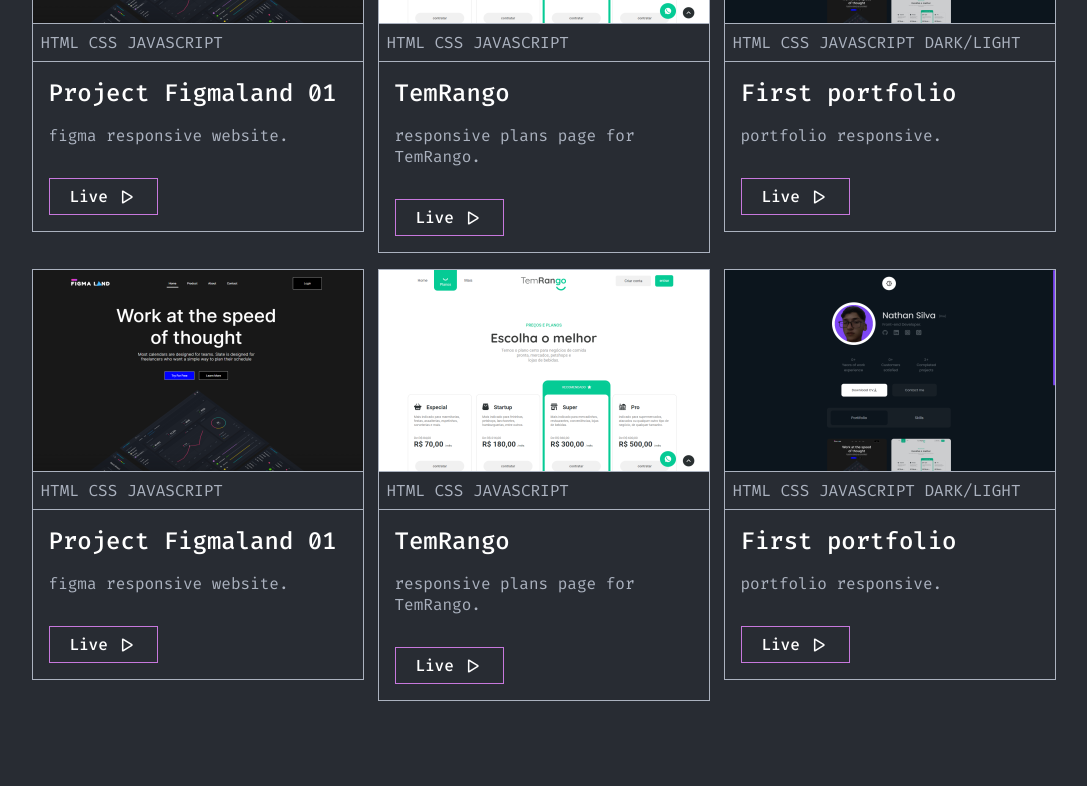
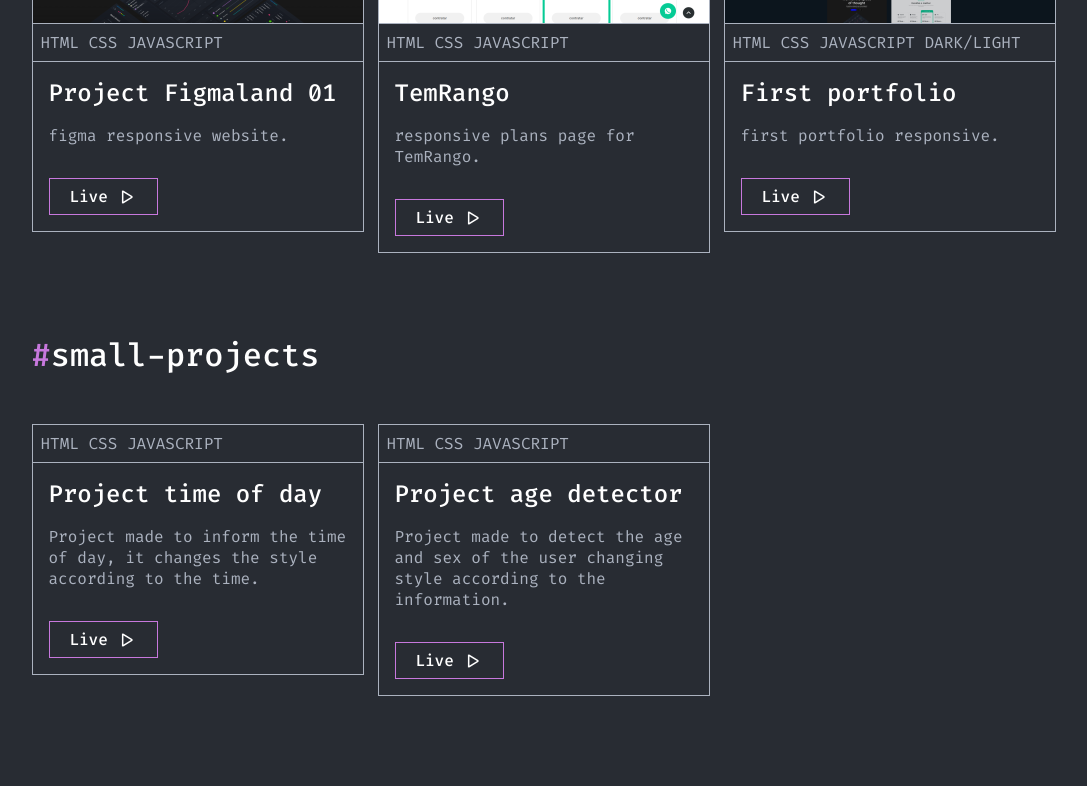
Before and after one commit to bynathan/myportfolio, an Angular app: page /projects in a window 1280 px wide. Shown: the part 520-1306 px from the top of the page, without its empty margins (96-1183 px from the left). Built offline with nearby package versions, Linux system fonts and the light colour scheme.

Commit message:
New list template for small and completed projects.

```diff
--- a/src/app/projects/project-small/project-small.template.ts
+++ b/src/app/projects/project-small/project-small.template.ts
@@ -1,44 +1,16 @@
 export const ProjectSmallList = [
   {
     techList: 'HTML CSS JAVASCRIPT',
-    name: 'Project Figmaland 01',
-    desc: 'figma responsive website.',
-    classButton: 'github',
-    href: 'https://bynathan.github.io/project-figmaland-001/'
+    name: 'Project time of day',
+    desc: 'Project made to inform the time of day, it changes the style according to the time.',
+    classButton: 'live',
+    href: 'https://bynathan.github.io/project-time-of-day/'
   },
   {
     techList: 'HTML CSS JAVASCRIPT',
-    name: 'TemRango',
-    desc: 'responsive plans page for TemRango.',
+    name: 'Project age detector',
+    desc: 'Project made to detect the age and sex of the user changing style according to the information.',
     classButton: 'live',
-    href: 'https://github.com/bynathan/app-delivery-cod3r'
-  },
-  {
-    techList: 'HTML CSS JAVASCRIPT DARK/LIGHT',
-    name: 'First portfolio',
-    desc: 'portfolio responsive.',
-    classButton: 'github',
-    href: 'bynathan.github.io/portfolio/'
-  },
-  {
-    techList: 'HTML CSS JAVASCRIPT',
-    name: 'Project Figmaland 01',
-    desc: 'figma responsive website.',
-    classButton: 'live',
-    href: 'https://bynathan.github.io/project-figmaland-001/'
-  },
-  {
-    techList: 'HTML CSS JAVASCRIPT',
-    name: 'TemRango',
-    desc: 'responsive plans page for TemRango.',
-    classButton: 'live',
-    href: 'https://github.com/bynathan/app-delivery-cod3r'
-  },
-  {
-    techList: 'HTML CSS JAVASCRIPT DARK/LIGHT',
-    name: 'First portfolio',
-    desc: 'portfolio responsive.',
-    classButton: 'live',
-    href: 'bynathan.github.io/portfolio/'
+    href: 'https://bynathan.github.io/project-age-detector/'
   },
  ]
--- a/src/app/projects/project/project.template.ts
+++ b/src/app/projects/project/project.template.ts
@@ -19,32 +19,8 @@
     imgName: 'projectimagefirstportfolio',
     techList: 'HTML CSS JAVASCRIPT DARK/LIGHT',
     name: 'First portfolio',
-    desc: 'portfolio responsive.',
+    desc: 'first portfolio responsive.',
     classButton: 'live',
-    href: 'bynathan.github.io/portfolio/'
-  },
-  {
-    imgName: 'projectimagefigmaland01',
-    techList: 'HTML CSS JAVASCRIPT',
-    name: 'Project Figmaland 01',
-    desc: 'figma responsive website.',
-    classButton: 'live',
-    href: 'https://bynathan.github.io/project-figmaland-001/'
-  },
-  {
-    imgName: 'projectimagetemrango',
-    techList: 'HTML CSS JAVASCRIPT',
-    name: 'TemRango',
-    desc: 'responsive plans page for TemRango.',
-    classButton: 'live',
-    href: 'https://github.com/bynathan/app-delivery-cod3r'
-  },
-  {
-    imgName: 'projectimagefirstportfolio',
-    techList: 'HTML CSS JAVASCRIPT DARK/LIGHT',
-    name: 'First portfolio',
-    desc: 'portfolio responsive.',
-    classButton: 'live',
-    href: 'bynathan.github.io/portfolio/'
+    href: 'https://bynathan.github.io/first-portfolio/'
   },
  ]
--- a/src/app/projects/projects.component.html
+++ b/src/app/projects/projects.component.html
@@ -10,7 +10,7 @@
     </div>
   </div>
   <div class="projects__small">
-    <h1><strong>#</strong>complete-projects</h1>
+    <h1><strong>#</strong>small-projects</h1>
     <div>
       <app-project-small *ngFor="let projectsmall of projectsmalls" [projectsmall]="projectsmall"></app-project-small>
     </div>
```
